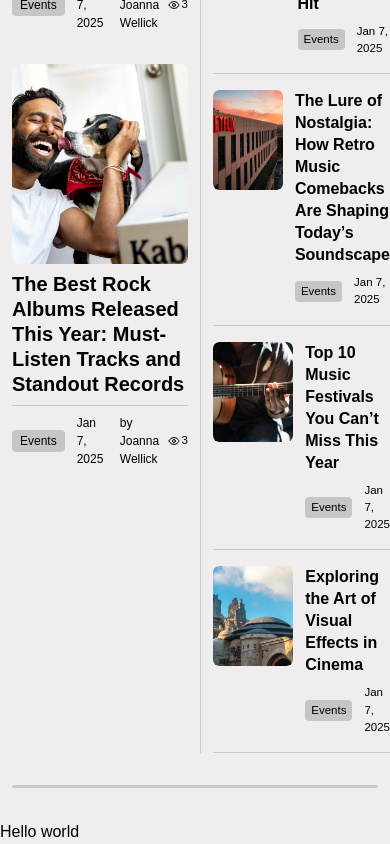
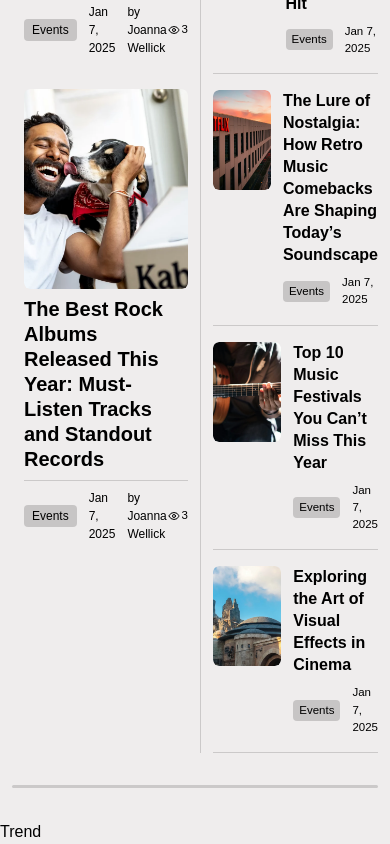
Before and after one commit to Moroundiya/maag, a Next.js app: page / in a window 390 px wide. Shown: the part 1212-2056 px from the top of the page. Built offline with nearby package versions, Linux system fonts and the light colour scheme; a web font is replaced by a local one.

Commit message:
second section

```diff
--- a/app/components/HeroSection.tsx
+++ b/app/components/HeroSection.tsx
@@ -5,7 +5,7 @@ import HeroSmall from "../layouts/HeroSmall";
 
 export default function HeroSection() {
     return (
-        <div className="w-full xl:px-8 2xl:px-12 grid lg:grid-cols-2 pt-33">
+        <div className="w-full px-3 xl:px-8 2xl:px-12 grid lg:grid-cols-2 pt-33">
             <div className="border-r pr-3 border-[#00000027]">
                 <div className="w-full h-[400px] xl:h-[350px] 2xl:h-[400px] relative overflow-hidden rounded-md">
                     <Image src="/demo-image-1.webp" alt="" fill className="rounded-md object-cover hover:scale-105 transition-all duration-500" />
--- /dev/null
+++ b/app/entertainment/loading.tsx
@@ -0,0 +1,7 @@
+export default function Loading() {
+    return (
+        <div className="flex items-center justify-center h-full text-black">
+            <div className="animate-pulse">Loading...</div>
+        </div>
+    );
+}
--- a/app/page.tsx
+++ b/app/page.tsx
@@ -6,7 +6,9 @@ export default function Home() {
     <>
       <HeroSection />
       <Separator />
-      <p>Hello world</p>
+      <div>
+        <p>Trend </p>
+      </div>
     </>
   );
 }
```
